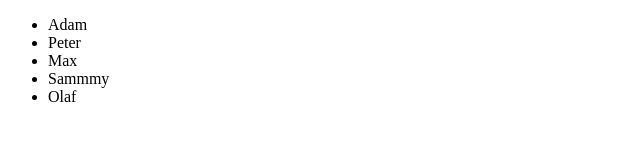
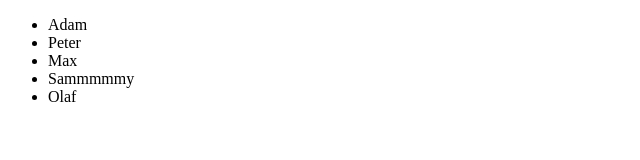
Before and after one commit to adamwise/test, a plain HTML site: page index.html in a window 1280 px wide. Shown: the full height of the page, 0-640 px from the left. Drawn offline with Linux system fonts and the light colour scheme.

Commit message:
li changes

```diff
--- a/index.html
+++ b/index.html
@@ -9,7 +9,7 @@
     <li>Adam</li>
     <li>Peter</li>
     <li>Max</li>
-    <li>Sammmy</li>
+    <li>Sammmmmy</li>
     <li>Olaf</li>
   </ul>
 
```
